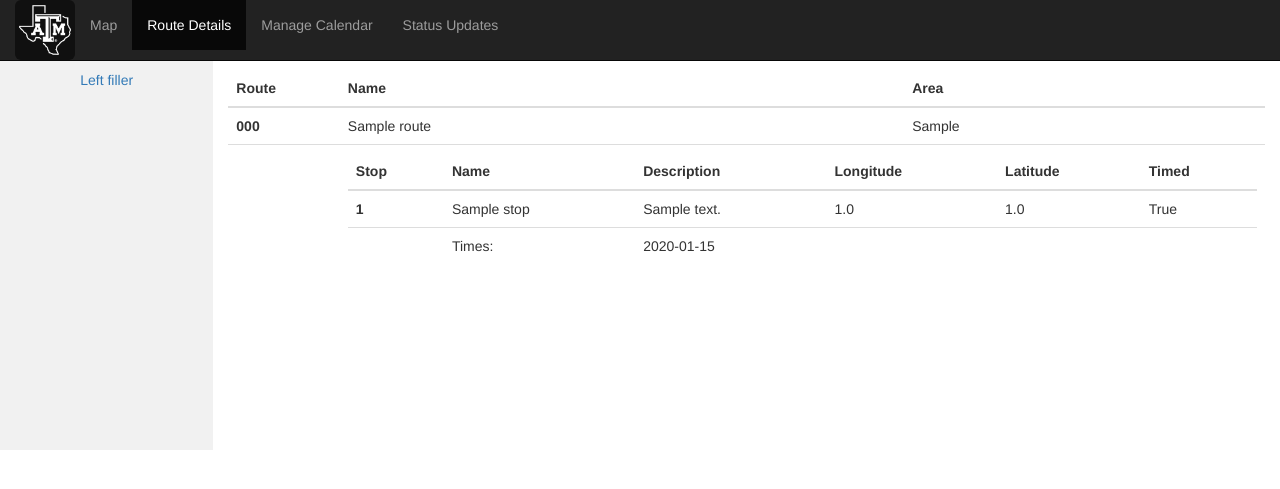
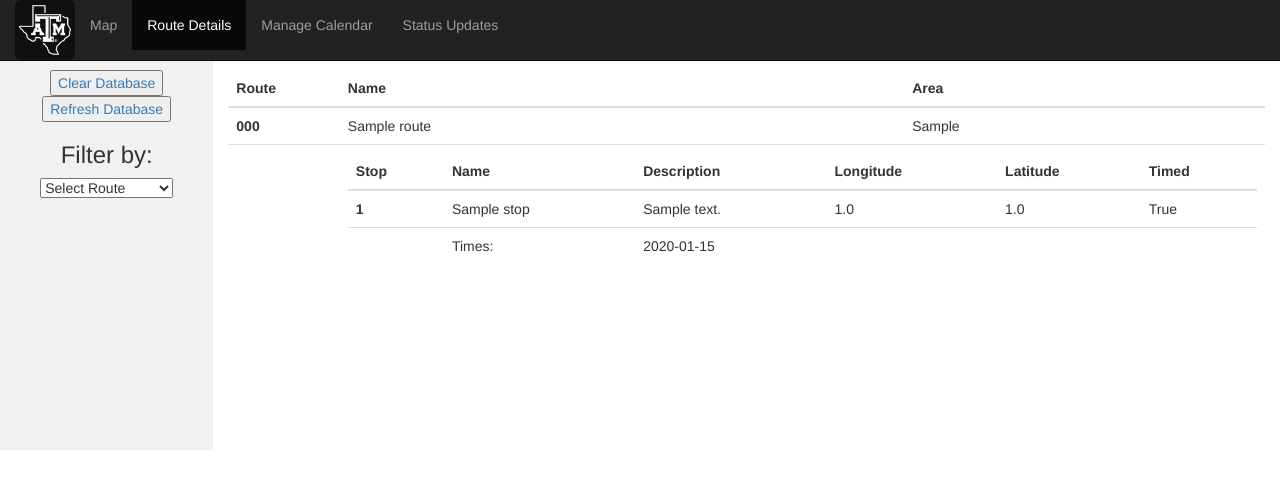
Before and after one commit to ekennedy1/TAMU-Bus-Routes, a Django app: page /routes in a window 1280 px wide. Shown: the top 489 px of the page. Run offline with Django 3.2, Linux system fonts and the light colour scheme; tables that the repository leaves empty hold one stand-in row (values such as "Sample post"); some libraries are stand-ins or nearby versions.

Commit message:
Added fully-functional option to filter Route Details by route

```diff
--- a/Main/urls.py
+++ b/Main/urls.py
@@ -11,5 +11,6 @@
     path('routes', views.stops),
     path('updates', views.twitter),
     path('refresh_database', views.refresh_database),
-    path('clear_database', views.clear_database)
+    path('clear_database', views.clear_database),
+    path('update_route', views.update_route),
 ]
--- a/Main/views.py
+++ b/Main/views.py
@@ -161,37 +161,134 @@
 	return HttpResponse({}, content_type="application/json")
 
 def stops(request):
-	routes_list = []
+	all_routes = []
 	for r in Routes.objects.all():
-		route_details = {}
-		route_details["Number"] = r.routeNumber
-		route_details["Name"] = r.routeName
-		route_details["Area"] = r.area
-		stops = []
-		for s in Stops.objects.filter(route=r):
-			stop = {}
-			stop["Number"] = s.stopNum
-			stop["Name"] = s.stopName
-			stop["Desc"] = s.stopDesc
-			stop["Long"] = s.longitude
-			stop["Lat"] = s.latitude
-			stop["Timed"] = s.timed
-			times = s.times
-			time_list_temp = times.split()
-			times = ""
-			for x in time_list_temp:
-				if times == "":
-					times = x
-				else:
-					times = times + ", " + x
-			stop["Times"] = times
-			stops.append(stop)
-		route_details["Stops"] = stops
-		routes_list.append(route_details)
+		all_details = {}
+		all_details["Name"] = r.routeName
+		all_details["Number"] = r.routeNumber
+		all_details["ID"] = r.routeID
+		all_routes.append(all_details)
+	routes_display = []
+	if not request.session.has_key("tableDisplay"):
+		request.session["tableDisplay"] = "All"
+	if request.session["tableDisplay"] == "All":
+		for r in Routes.objects.all():
+			route_details = {}
+			route_details["Number"] = r.routeNumber
+			route_details["Name"] = r.routeName
+			route_details["Area"] = r.area
+			stops = []
+			for s in Stops.objects.filter(route=r):
+				stop = {}
+				stop["Number"] = s.stopNum
+				stop["Name"] = s.stopName
+				stop["Desc"] = s.stopDesc
+				stop["Long"] = s.longitude
+				stop["Lat"] = s.latitude
+				stop["Timed"] = s.timed
+				times = s.times
+				time_list_temp = times.split()
+				times = ""
+				for x in time_list_temp:
+					if times == "":
+						times = x
+					else:
+						times = times + ", " + x
+				stop["Times"] = times
+				stops.append(stop)
+			route_details["Stops"] = stops
+			routes_display.append(route_details)
+	elif request.session["tableDisplay"] == "On":
+		for r in Routes.objects.filter(area="On Campus"):
+			route_details = {}
+			route_details["Number"] = r.routeNumber
+			route_details["Name"] = r.routeName
+			route_details["Area"] = r.area
+			stops = []
+			for s in Stops.objects.filter(route=r):
+				stop = {}
+				stop["Number"] = s.stopNum
+				stop["Name"] = s.stopName
+				stop["Desc"] = s.stopDesc
+				stop["Long"] = s.longitude
+				stop["Lat"] = s.latitude
+				stop["Timed"] = s.timed
+				times = s.times
+				time_list_temp = times.split()
+				times = ""
+				for x in time_list_temp:
+					if times == "":
+						times = x
+					else:
+						times = times + ", " + x
+				stop["Times"] = times
+				stops.append(stop)
+			route_details["Stops"] = stops
+			routes_display.append(route_details)
+	elif request.session["tableDisplay"] == "Off":
+		for r in Routes.objects.filter(area="Off Campus"):
+			route_details = {}
+			route_details["Number"] = r.routeNumber
+			route_details["Name"] = r.routeName
+			route_details["Area"] = r.area
+			stops = []
+			for s in Stops.objects.filter(route=r):
+				stop = {}
+				stop["Number"] = s.stopNum
+				stop["Name"] = s.stopName
+				stop["Desc"] = s.stopDesc
+				stop["Long"] = s.longitude
+				stop["Lat"] = s.latitude
+				stop["Timed"] = s.timed
+				times = s.times
+				time_list_temp = times.split()
+				times = ""
+				for x in time_list_temp:
+					if times == "":
+						times = x
+					else:
+						times = times + ", " + x
+				stop["Times"] = times
+				stops.append(stop)
+			route_details["Stops"] = stops
+			routes_display.append(route_details)
+	else:
+		for r in Routes.objects.filter(routeID=request.session["tableDisplay"]):
+			route_details = {}
+			route_details["Number"] = r.routeNumber
+			route_details["Name"] = r.routeName
+			route_details["Area"] = r.area
+			stops = []
+			for s in Stops.objects.filter(route=r):
+				stop = {}
+				stop["Number"] = s.stopNum
+				stop["Name"] = s.stopName
+				stop["Desc"] = s.stopDesc
+				stop["Long"] = s.longitude
+				stop["Lat"] = s.latitude
+				stop["Timed"] = s.timed
+				times = s.times
+				time_list_temp = times.split()
+				times = ""
+				for x in time_list_temp:
+					if times == "":
+						times = x
+					else:
+						times = times + ", " + x
+				stop["Times"] = times
+				stops.append(stop)
+			route_details["Stops"] = stops
+			routes_display.append(route_details)
 	context = {
-		"ROUTE_LIST": routes_list,
+		"ALL_ROUTES": all_routes,
+		"ROUTES_DISPLAY": routes_display,
 	}
 	return render(request, 'main/stops.html', context)
 
+# TODO: finish
+def update_route(request):
+	request.session["tableDisplay"] = request.GET.get('selectedID', None)
+	return redirect('/routes')
+
 def twitter(request):
     return render(request, 'main/twitter.html')
--- a/templates/main/stops.html
+++ b/templates/main/stops.html
@@ -37,8 +37,10 @@
     }
   </style>
 </head>
+
 <body>
 
+  <!-- Navigation Menu -->
   <nav class="navbar navbar-inverse navbar-fixed-top">
     <div class="container-fluid">
       <div class="navbar-header">
@@ -53,11 +55,27 @@
     </div>
   </nav>
 
+  <!-- Main Body -->
   <div class="container-fluid text-center">
     <div class="row content">
+
+      <!-- Options Sidebar -->
       <div class="col-sm-2 sidenav">
-      <p><a href="#">Left filler</a></p>
+        <button><a href="clear_database">Clear Database</a></button>
+        <button><a href="refresh_database">Refresh Database</a></button>
+        <h3>Filter by:</h3>
+        <select class="form-select" id="routeDropdown">
+          <option selected>Select Route</option>
+          <option value="All">All Routes</option>
+          <option value="On">On Campus</option>
+          <option value="Off">Off Campus</option>
+          {% for route in ALL_ROUTES %}
+            <option value={{route.ID}}>{{route.Name}} {{route.Number}}</option>
+          {% endfor %}
+        </select>
       </div>
+
+      <!-- Route Details Table Area -->
       <div class="col-sm-10 text-left">
         <h1>Welcome</h1>
         <div class="table-responsive">
@@ -70,7 +88,7 @@
               </tr>
             </thead>
             <tbody>
-            {% for item in ROUTE_LIST %}
+              {% for item in ROUTES_DISPLAY %}
               <tr>
                 <th scope="row">{{item.Number}}</th>
                 <td>{{item.Name}}</td>
@@ -117,8 +135,24 @@
           </table>
         </div>
       </div>
+
     </div>
   </div>
 
+<script>
+  $(document).ready(function(){
+    $('#routeDropdown').change(function(){
+      $.ajax({
+        url: "/update_route",
+        type: "GET",
+        data: {
+          selectedID: $(this).children("option:selected").val(),
+        },
+      });
+      location.reload();
+    });
+  });
+</script>
+
 </body>
 </html>
```
Lines whose indentation alone changed are shown as unchanged.
